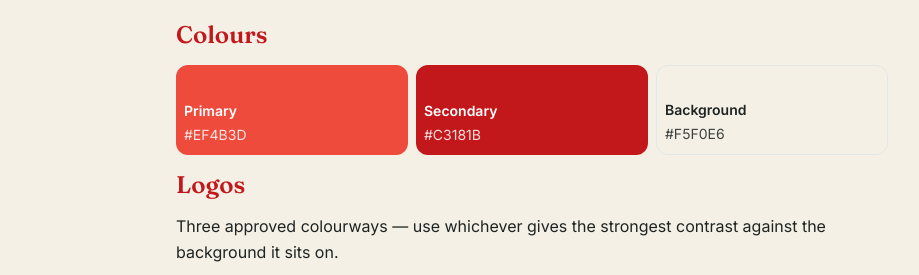
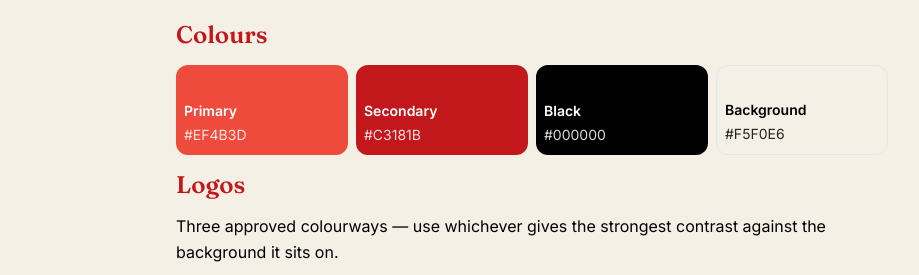
Before and after one commit to nikosafa/DyrenesBeskyttelse, a plain HTML site: page index.html in a window 1280 px wide. Shown: the part 7773-8048 px from the top of the page, without its empty margins (248-1167 px from the left). Drawn offline with Linux system fonts and the light colour scheme.

Commit message:
Add black to the brand palette
Body text now uses true black (was a dark teal-tinted grey left over
from the old palette), and it's shown as a fourth swatch on the
styleguide page alongside primary/secondary/background.

Co-Authored-By: Claude Sonnet 5 <noreply@anthropic.com>

```diff
--- a/pages/11-styleguide.html
+++ b/pages/11-styleguide.html
@@ -25,6 +25,7 @@
   <div class="swatch-row">
     <div class="swatch" style="background:#ef4b3d">Primary<span>#EF4B3D</span></div>
     <div class="swatch" style="background:#c3181b">Secondary<span>#C3181B</span></div>
+    <div class="swatch" style="background:#000000">Black<span>#000000</span></div>
     <div class="swatch swatch-light" style="background:#f5f0e6">Background<span>#F5F0E6</span></div>
   </div>
 
--- a/styles/variables.css
+++ b/styles/variables.css
@@ -6,11 +6,12 @@
   --color-secondary: #c3181b;
   --color-secondary-dark: #96110f;
   --color-secondary-light: #fbe2df;
+  --color-black: #000000;
 
   /* Neutrals */
   --color-bg: #f5f0e6;
   --color-surface: #ffffff;
-  --color-text: #1e2422;
+  --color-text: var(--color-black);
   --color-text-muted: #5b6663;
   --color-border: #e2e8e5;
 
```
